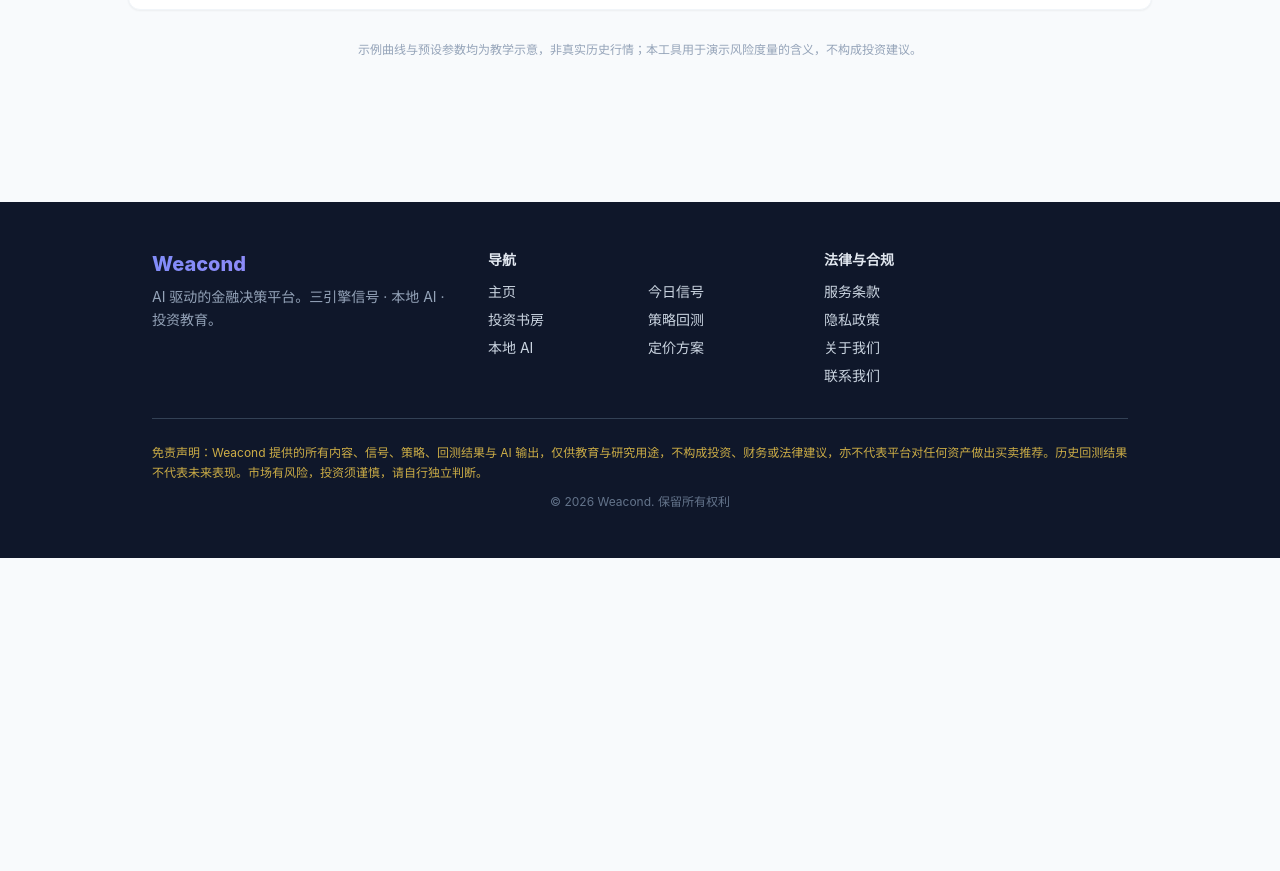
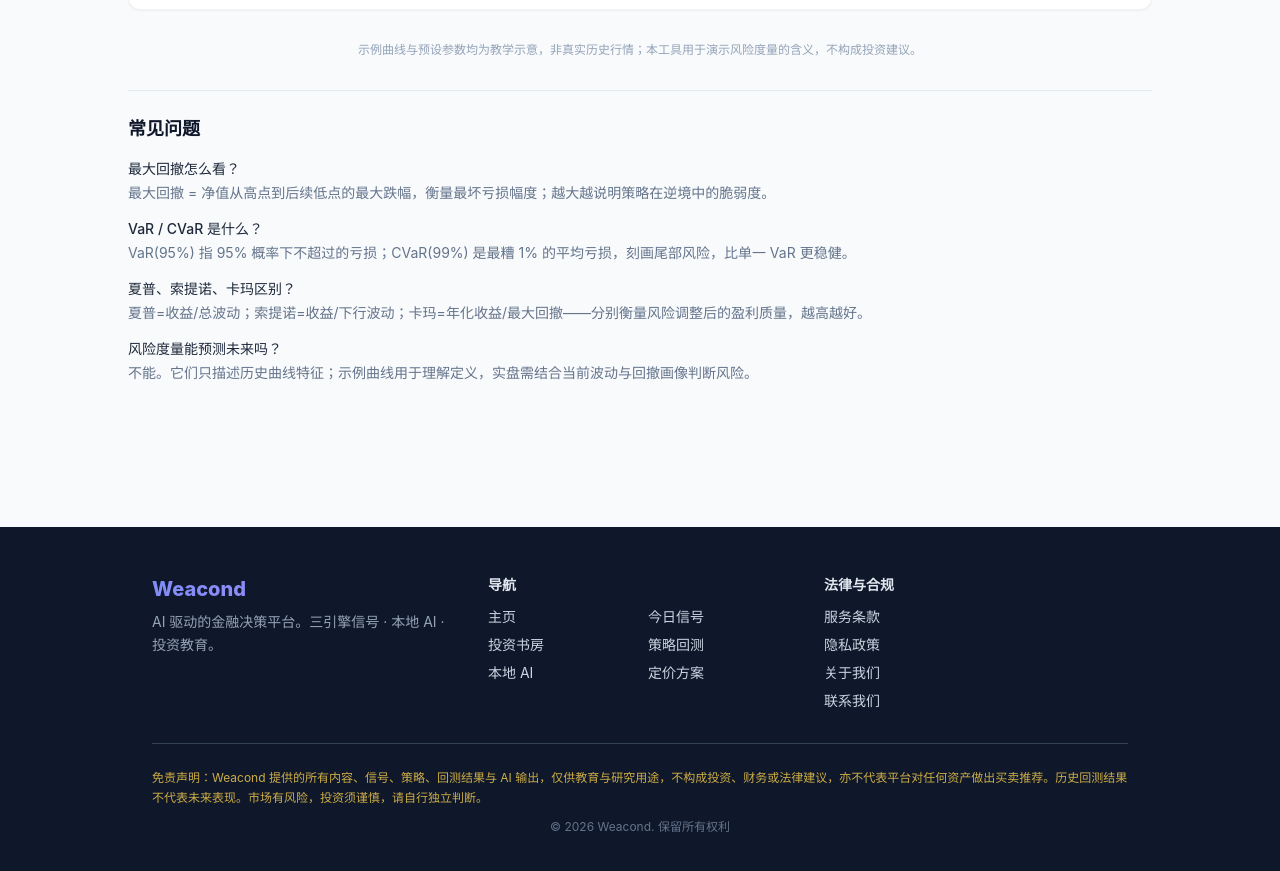
Before and after one commit to weacond/weacondwebsite, a Next.js app: page /risk in a window 1280 px wide. Shown: the part 1631-2502 px from the top of the page. Before the commit the page ends 2189 px from the top, so only its background shows below. Built offline with nearby package versions, Linux system fonts and the light colour scheme.

Commit message:
seo: /risk 风险仪表盘加问题式落地页（FAQ + FAQPage JSON-LD）
覆盖最大回撤/VaR·CVaR/夏普索提诺卡玛/能否预测未来；复用 FaqLd+FaqSection，中英双语。
该页用 CalcLd（非 RiskLd），锚点据当前文件重读后修正。全量测试 1173/1173 通过。

```diff
--- a/pages/risk.js
+++ b/pages/risk.js
@@ -6,6 +6,8 @@ import { useLanguage } from "../contexts/LanguageContext";
 import { useState } from "react";
 import Head from "next/head";
 import CalcLd from "../components/CalcLd";
+import FaqLd from "../components/FaqLd";
+import FaqSection from "../components/FaqSection";
 import { CURVE_PRESETS, getCurvePreset, buildRiskDashboard, riskTier } from "../lib/riskDashboard";
 
 export const metadata = {
@@ -64,6 +66,7 @@ export default function RiskPage() {
         <title>{L.title}</title>
       </Head>
       <CalcLd slug="risk" />
+      <FaqLd questions={L.faqs} />
       <Navbar />
       <section className="pt-24 pb-16 px-4">
         <div className="max-w-5xl mx-auto">
@@ -155,6 +158,7 @@ export default function RiskPage() {
           )}
 
           <p className="mt-8 text-center text-xs text-slate-400">{L.disclaimer}</p>
+          <FaqSection faqs={L.faqs} title={L.faqTitle} />
         </div>
       </section>
       <Footer />
@@ -322,6 +326,13 @@ const zh = {
   tail: "尾部比",
   sterling: "斯特林",
   disclaimer: "示例曲线与预设参数均为教学示意，非真实历史行情；本工具用于演示风险度量的含义，不构成投资建议。",
+  faqTitle: "常见问题",
+  faqs: [
+    { q: "最大回撤怎么看？", a: "最大回撤 = 净值从高点到后续低点的最大跌幅，衡量最坏亏损幅度；越大越说明策略在逆境中的脆弱度。" },
+    { q: "VaR / CVaR 是什么？", a: "VaR(95%) 指 95% 概率下不超过的亏损；CVaR(99%) 是最糟 1% 的平均亏损，刻画尾部风险，比单一 VaR 更稳健。" },
+    { q: "夏普、索提诺、卡玛区别？", a: "夏普=收益/总波动；索提诺=收益/下行波动；卡玛=年化收益/最大回撤——分别衡量风险调整后的盈利质量，越高越好。" },
+    { q: "风险度量能预测未来吗？", a: "不能。它们只描述历史曲线特征；示例曲线用于理解定义，实盘需结合当前波动与回撤画像判断风险。" },
+  ],
 };
 const en = {
   title: "Risk & Performance Dashboard",
@@ -364,4 +375,11 @@ const en = {
   tail: "Tail Ratio",
   sterling: "Sterling",
   disclaimer: "Example curves and preset parameters are illustrative, not real market data; this tool demonstrates what risk metrics mean, not investment advice.",
+  faqTitle: "FAQ",
+  faqs: [
+    { q: "How do I read max drawdown?", a: "Max drawdown = the largest drop from a peak to the following trough, measuring worst-case loss magnitude; larger values signal greater fragility in adversity." },
+    { q: "What are VaR and CVaR?", a: "VaR(95%) is the loss not exceeded with 95% probability; CVaR(99%) is the average loss in the worst 1% of cases — a more robust measure of tail risk than VaR alone." },
+    { q: "Sharpe vs Sortino vs Calmar?", a: "Sharpe = return / total volatility; Sortino = return / downside volatility; Calmar = CAGR / max drawdown — each scores risk-adjusted quality, higher is better." },
+    { q: "Can risk metrics predict the future?", a: "No. They only describe historical curve characteristics; presets illustrate definitions, while live use needs current volatility and drawdown context." },
+  ],
 };
```
